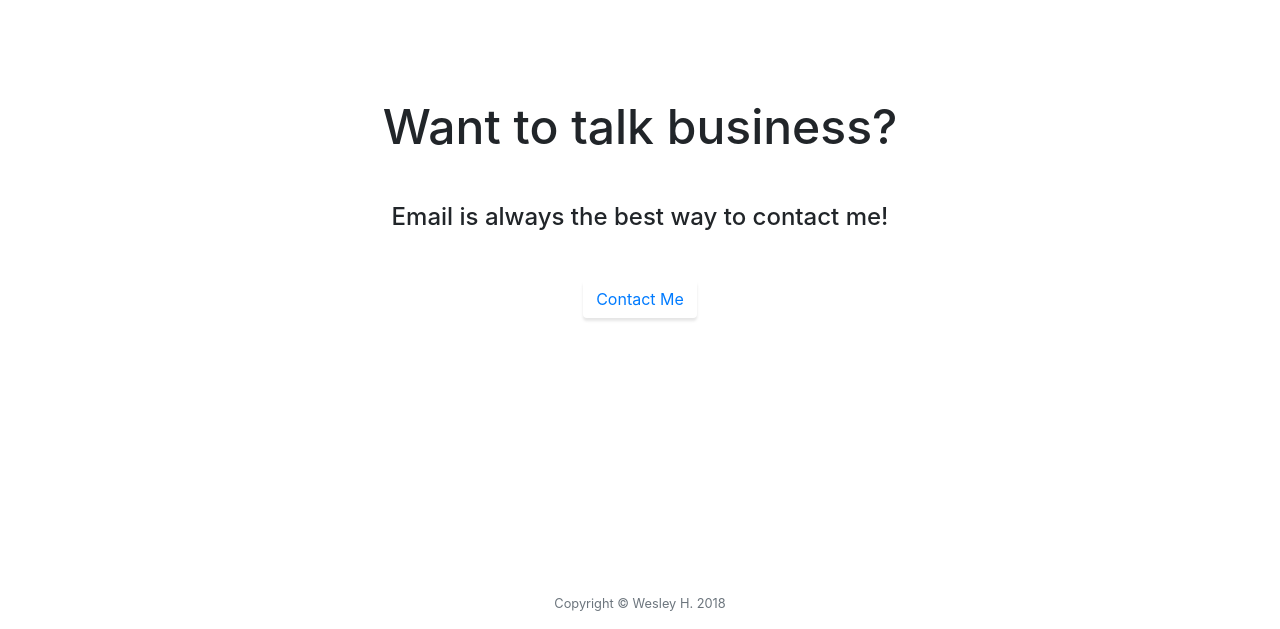
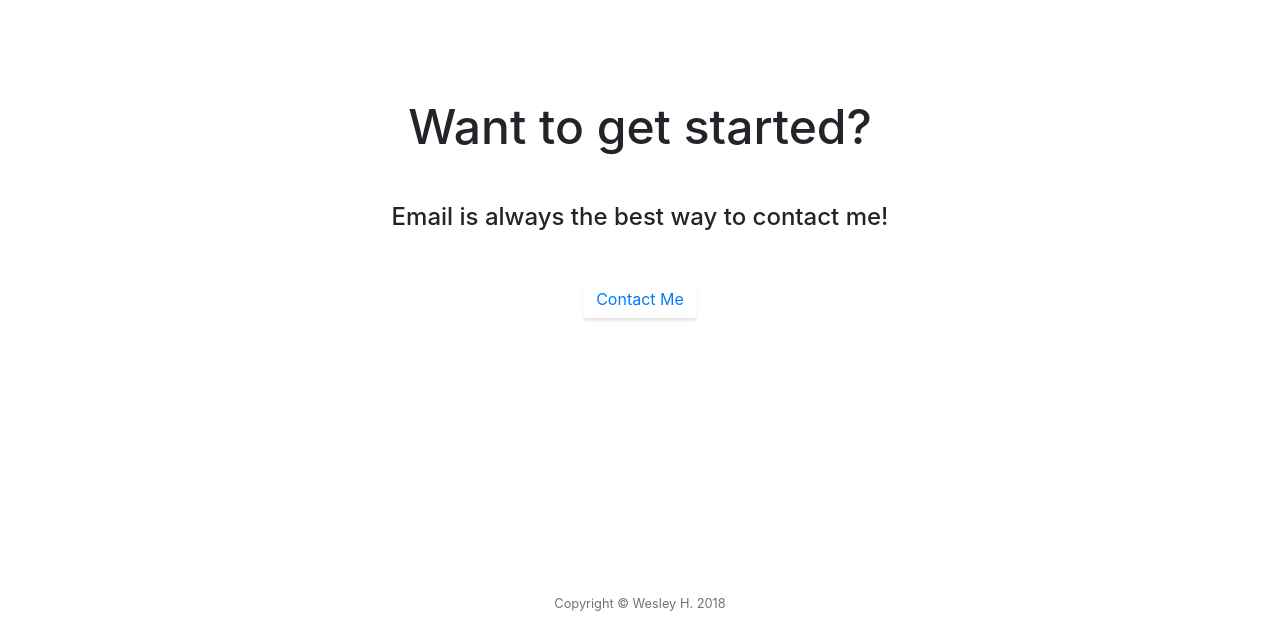
Before and after one commit to Astramentis/astramentis.github.io, a website with bundled scripts: page index.html in a window 1280 px wide. Shown: the part 3480-4109 px from the top of the page. Built offline with nearby package versions, Linux system fonts and the light colour scheme; files whose address does not match are found by name.

```diff
--- a/index.html
+++ b/index.html
@@ -212,7 +212,7 @@
   <!-- Map -->
   <section id="contact" class="map">
     <div class="content-section-heading text-center">
-      <h2 class="mb-5">Want to talk business?</h2>
+      <h2 class="mb-5">Want to get started?</h2>
       <h4 class="mb-5">Email is always the best way to contact me!</h4>
       <a href="mailto:wesleyFLVS@gmail.com" class="btn contact__btn">Contact Me</a>
   </section>
```
